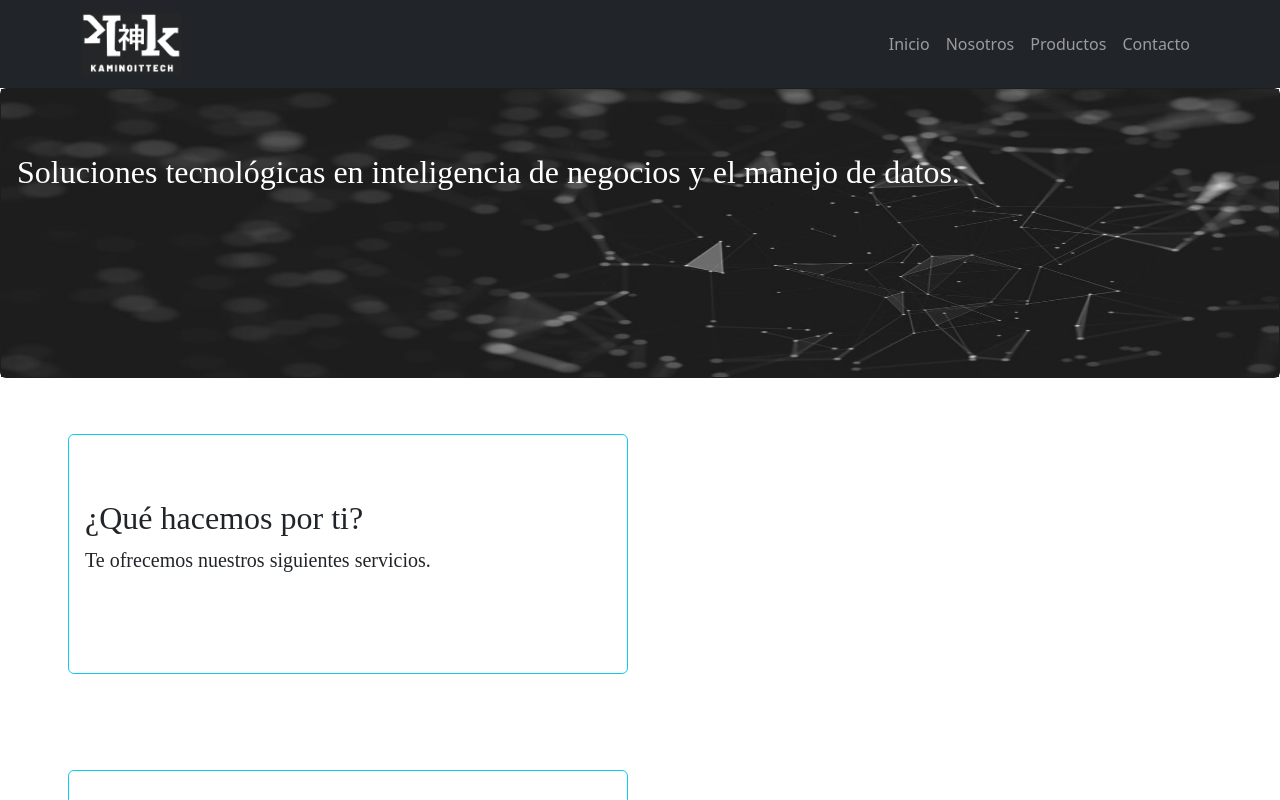
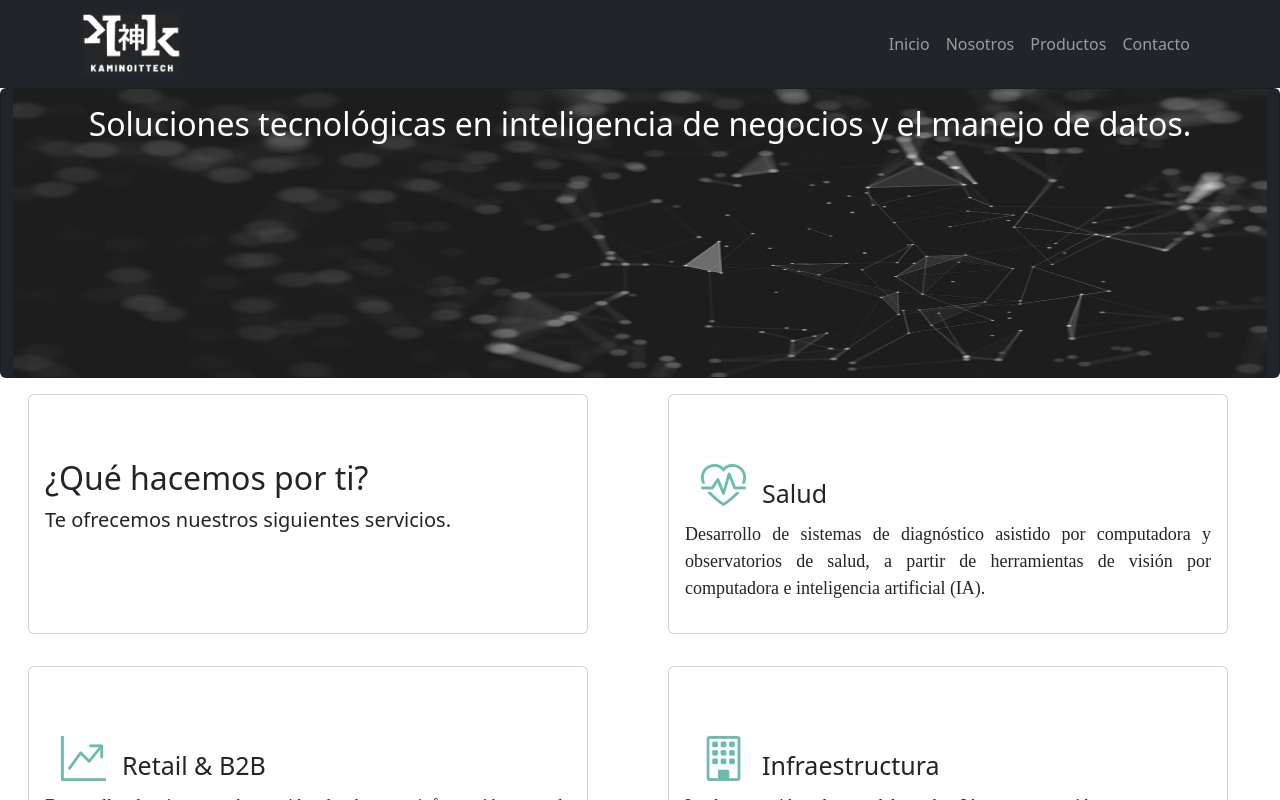
Before and after one commit to Mfitz-p/sitio-web, a React (Create React App) app: page / in a window 1280 px wide. Shown: the top 800 px of the page. Built offline with nearby package versions, Linux system fonts and the light colour scheme.

Commit message:
Cambios Max

```diff
--- a/src/App.css
+++ b/src/App.css
@@ -4,3 +4,6 @@
     position: relative;
     left: 155px;
   }
+* {
+    font-family: sans-serif;
+  }
--- a/src/Components/Navbar.js
+++ b/src/Components/Navbar.js
@@ -1,4 +1,5 @@
 import React from 'react';
+import { Row } from 'react-bootstrap';
 import Container from 'react-bootstrap/Container';
 import Image from 'react-bootstrap/Image';
 import Nav from 'react-bootstrap/Nav';
@@ -10,12 +11,13 @@ import logo from '../images/logo-navbar.png';
 const Navbar = () => {
   return (
     <>
+        <Row>
         <NavbarRB bg="dark" variant="dark">
         <Container>
           <NavbarRB.Brand href="#inicio">
-            <Image fluid src={logo} alt='logo' style={{ width: "100px", position: "relative" }} />
+            <Image fluid src={logo} alt='logo' style={{ width: "100px"}} />
           </NavbarRB.Brand>
-          <Nav className="ml-auto">
+          <Nav className="ms-auto">
             <Nav.Link href="#inicio">Inicio</Nav.Link>
             <Nav.Link href="#nosotros">Nosotros</Nav.Link>
             <Nav.Link href="#productos">Productos</Nav.Link>
@@ -23,6 +25,7 @@ const Navbar = () => {
           </Nav>
         </Container>
       </NavbarRB>
+      </Row>
     </>
   );
 }
--- a/src/Views/Inicio.js
+++ b/src/Views/Inicio.js
@@ -1,29 +1,37 @@
 import React from 'react';
-import { Col, Row } from 'react-bootstrap';
+import { Col, Container, Row } from 'react-bootstrap';
 import Card from 'react-bootstrap/Card';
 import Image from 'react-bootstrap/Image';
 import page from '../images/frontpage.jpg';
 
 const Inicio = () => {
   return (
-    <>
+    <Container fluid>
+        <Row>
         <Card className="bg-dark text-white">
+        <Row>
         {/* <Card.Img src="frontpage.jpg" alt="image-page" /> */}
         <Image fluid src={page} alt='img-page' style={{ width: "", height:'18rem', position: "relative" }} />
+        </Row>
         <Card.ImgOverlay>
-            <Card.Title className='mt-5' style={{fontFamily: "Lora", fontSize: "2rem", textAlign: "justify"}}>
+          <Col>
+            <Card.Title className='' style={{fontFamily: "", fontSize: "2rem", textAlign: "center"}}>
                 Soluciones tecnológicas en inteligencia de negocios y el
                 manejo de datos.
             </Card.Title>
+          </Col>
         </Card.ImgOverlay>
         </Card>
+        </Row>
 {/* Comienzan las cards de servicios */}
-    <Row className='m-2'>
+    <Row>
     <Col>
-    <Card className='m-5' border='info' style={{ width:'35rem', height:'15rem' }}>
+    <Card className='m-3' style={{ width:'35rem', height:'15rem' }}>
     <Card.Body>
-        <Card.Title className="mb-2 mt-5"  style={{fontFamily: "Lora", fontSize: "2rem", textAlign: "justify"}}>¿Qué hacemos por ti?</Card.Title>
-        <Card.Text style={{fontFamily: 'Lora', fontSize: '20px'}}>
+        <Card.Title className="mb-2 mt-5"  style={{fontFamily: "", fontSize: "2rem", textAlign: "justify"}}>
+          ¿Qué hacemos por ti?
+        </Card.Title>
+        <Card.Text style={{fontFamily: '', fontSize: '20px'}}>
         Te ofrecemos nuestros siguientes servicios.
         </Card.Text>
     </Card.Body>
@@ -31,9 +39,12 @@ const Inicio = () => {
     </Col>
 
     <Col>
-    <Card className='m-5' border='info' style={{ width:'35rem', height:'15rem' }}>
+    <Card className='m-3' style={{ width:'35rem', height:'15rem' }}>
       <Card.Body>
-        <Card.Title className="mb-2 mt-5" style={{fontFamily: 'Lora', fontSize: '25px'}}>Salud</Card.Title>
+        <Card.Title className="mb-2 mt-5" style={{fontFamily: '', fontSize: '25px'}}>
+        <i className="bi bi-heart-pulse m-3" style={{fontSize: '45px', color: '#6BBBAE'}}></i>
+          Salud
+        </Card.Title>
         <Card.Text style={{fontFamily: 'Lora', fontSize: '18px', textAlign: 'justify'}}>
             Desarrollo de sistemas de diagnóstico asistido por
             computadora y observatorios de salud, a partir de
@@ -44,12 +55,13 @@ const Inicio = () => {
     </Card>
     </Col>
 
-    {/* <hr /> */}
-
     <Col>
-    <Card className='m-5' border='info' style={{ width:'35rem', height:'15rem' }}>
+    <Card className='m-3' style={{ width:'35rem', height:'15rem' }}>
       <Card.Body>
-        <Card.Title className="mb-2 mt-5" style={{fontFamily: 'Lora', fontSize: '25px'}}>Retail & B2B</Card.Title>
+        <Card.Title className="mb-2 mt-5" style={{fontFamily: '', fontSize: '25px'}}>
+        <i className="bi bi-graph-up-arrow m-3" style={{fontSize: '45px', color: '#6BBBAE'}}></i>
+          Retail & B2B
+        </Card.Title>
         <Card.Text style={{fontFamily: 'Lora', fontSize: '18px', textAlign: 'justify'}}>
             Desarrollo de sistemas de gestión de datos e
             información para la optimización de estrategias de venta,
@@ -61,9 +73,12 @@ const Inicio = () => {
     </Col>
 
     <Col>
-    <Card className='m-5' border='info' style={{ width:'35rem', height:'15rem' }}>
+    <Card className='m-3' style={{ width:'35rem', height:'15rem' }}>
       <Card.Body>
-        <Card.Title className="mb-2 mt-5" style={{fontFamily: 'Lora', fontSize: '25px'}}>Infraestructura</Card.Title>
+        <Card.Title className="mb-2 mt-5" style={{fontFamily: '', fontSize: '25px'}}>
+        <i className="bi bi-building m-3" aria-hidden="true" style={{fontSize: '45px', color: '#6BBBAE'}}></i>
+          Infraestructura
+        </Card.Title>
         <Card.Text style={{fontFamily: 'Lora', fontSize: '18px', textAlign: 'justify'}}>
             Implementación de modelos de IA y
             percepción remota para estandarizar los procesos de
@@ -75,7 +90,7 @@ const Inicio = () => {
     </Card>
     </Col>
     </Row>
-    </>
+    </Container>
   )
 }
 export default Inicio;
```
